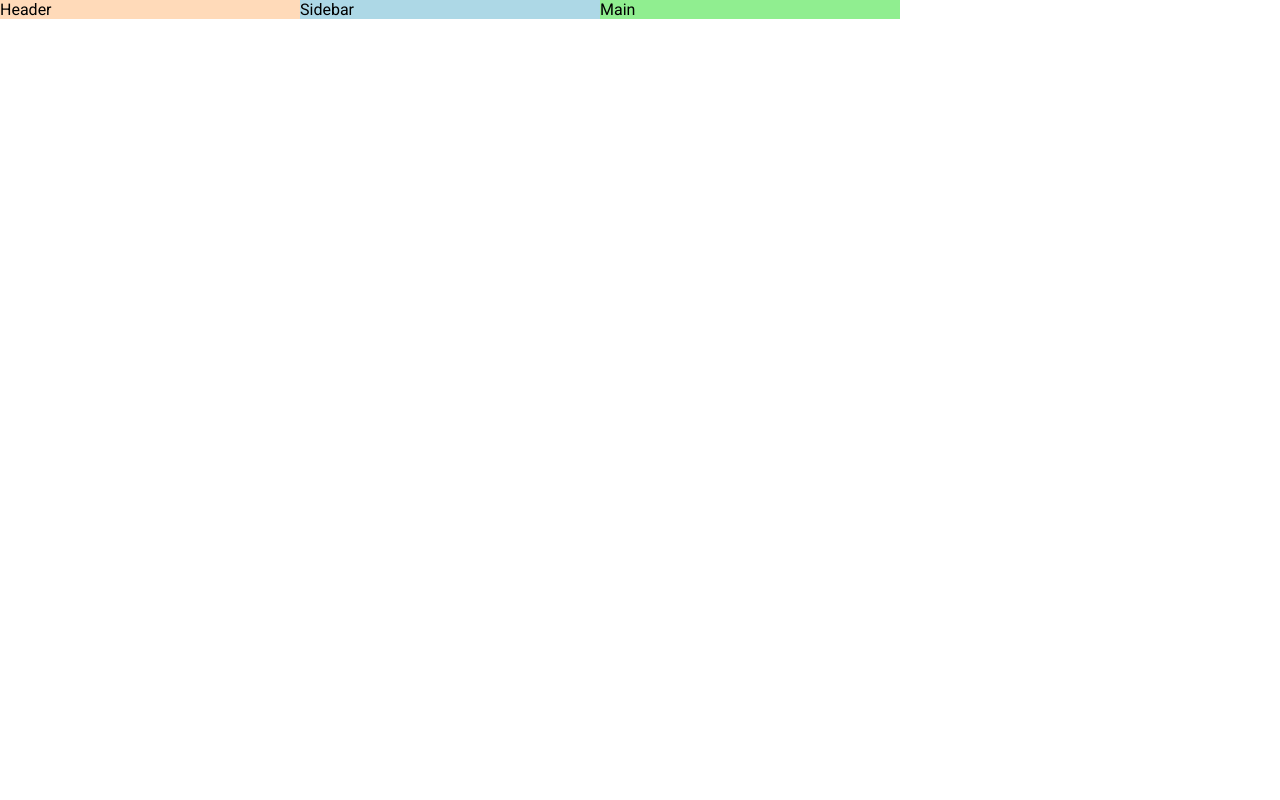
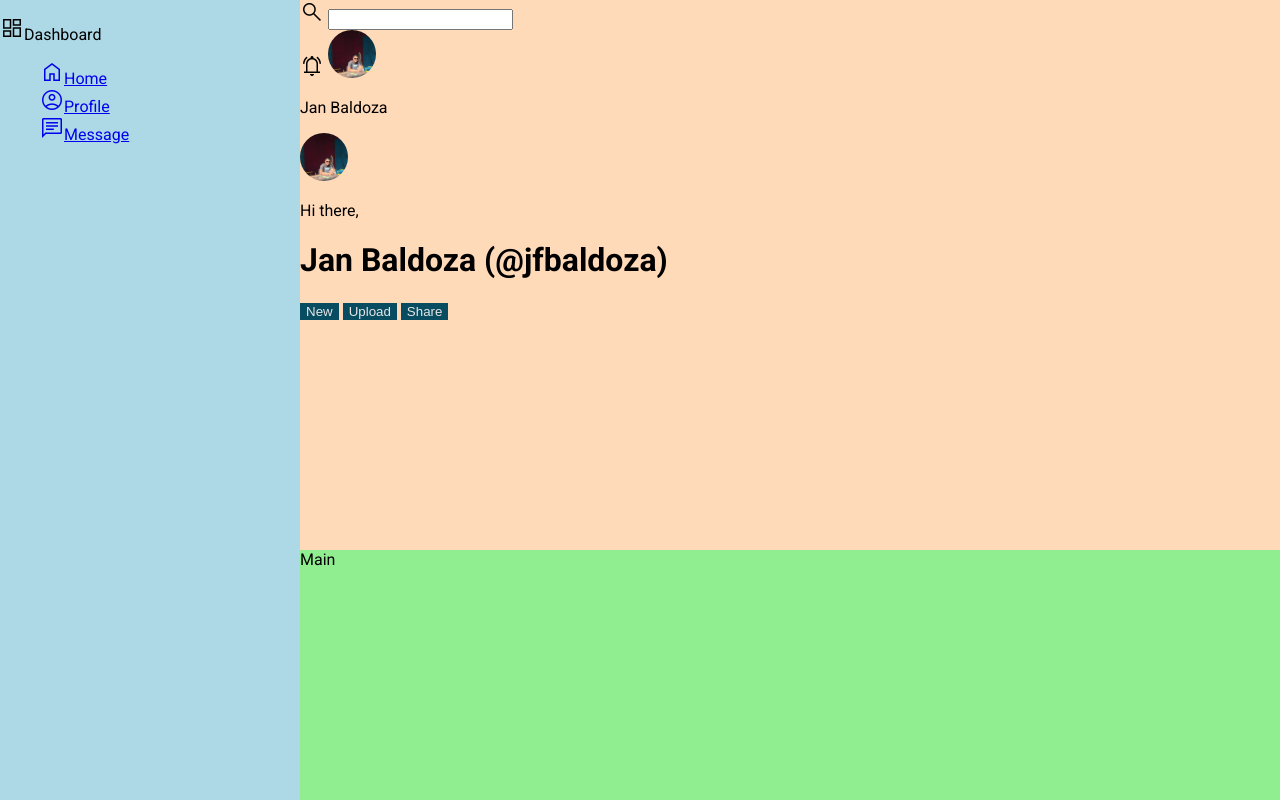
Before and after one commit to jfbaldoza/admin-dashboard, a plain HTML site: page index.html in a window 1280 px wide. Drawn offline with nearby package versions, Linux system fonts and the light colour scheme.

Commit message:
added content

```diff
--- a/index.html
+++ b/index.html
@@ -5,6 +5,7 @@
     <meta http-equiv="X-UA-Compatible" content="IE=edge">
     <meta name="viewport" content="width=device-width, initial-scale=1.0">
     <title>Admin Dashboard | The Odin Project</title>
+    <link rel="stylesheet" href="https://fonts.googleapis.com/css2?family=Material+Symbols+Outlined:opsz,wght,FILL,GRAD@20..48,100..700,0..1,-50..200" />
     <link rel="preconnect" href="https://fonts.googleapis.com">
     <link rel="preconnect" href="https://fonts.gstatic.com" crossorigin>
     <link href="https://fonts.googleapis.com/css2?family=Roboto:wght@400;700&display=swap" rel="stylesheet">
@@ -12,8 +13,41 @@
 </head>
 
 <body>
-    <header>Header</header>
-    <nav>Sidebar</nav>
+    <header>
+        <div class="search-bar">
+            <label for="search">
+            <span class="material-symbols-outlined">search</span>
+            <input type="text" name="search">
+            </label>
+        </div>
+        <div class="notification-bar">
+            <span class="material-symbols-outlined">notifications_active</span>
+            <img src="/img/profile-pic.jpg" alt="display image">
+            <p>Jan Baldoza</p>
+        </div>
+        <div class="name-bar">
+            <img src="/img/profile-pic.jpg" alt="display image">
+            <p>Hi there,</p>
+            <h1>Jan Baldoza (@jfbaldoza)</h1>
+        </div>
+        <div class="header-nav">
+            <button>New</button>
+            <button>Upload</button>
+            <button>Share</button>
+        </div>
+    </header>
+    <aside>
+        <p><span class="material-symbols-outlined">
+            dashboard</span>Dashboard
+        </p>
+        <nav>
+            <ul>
+                <li><a href="#"><span class="material-symbols-outlined">home</span>Home</a></li>
+                <li><a href="#"><span class="material-symbols-outlined">account_circle</span>Profile</a></li>
+                <li><a href="#"><span class="material-symbols-outlined">chat</span>Message</a></li>
+            </ul>
+        </nav>
+    </aside>
     <main>Main</main>
 </body>
 </html>
--- a/style.css
+++ b/style.css
@@ -1,20 +1,60 @@
+:root {
+    --nav-txt: #e7e5e4;
+    --primary: #084c61;
+}
+
 body {
+    height: 100vh;
     box-sizing: border-box;
     margin: 0;
     padding: 0;
     font-family: 'Roboto', sans-serif;
     display: grid;
-    grid-template-columns: 300px 300px 300px;
+    grid-template-columns: 300px 1fr;
+    grid-template-areas:
+    'aside header'
+    'aside main';
 }
+
+ul li {
+    list-style-type: none;
+}
+
+.material-symbols-outlined {
+    cursor: pointer;
+    font-variation-settings:
+    'FILL' 0,
+    'wght' 400,
+    'GRAD' 0,
+    'opsz' 48
+  }
+
+
+header img {
+    object-fit: cover;
+    border-radius: 50%;
+    width: 3rem;
+}
+
+/* Typography */
 
 header {
     background-color: peachpuff;
+    grid-area: header;
 }
 
-nav {
+.header-nav button {
+    background-color: var(--primary);
+    color: var(--nav-txt);
+    border: none;
+}
+
+aside {
     background-color: lightblue;
+    grid-area: aside;
 }
 
 main {
     background-color: lightgreen;
+    grid-area: main;
 }
```
Also changed, not shown: img/profile-pic.jpg (added).
